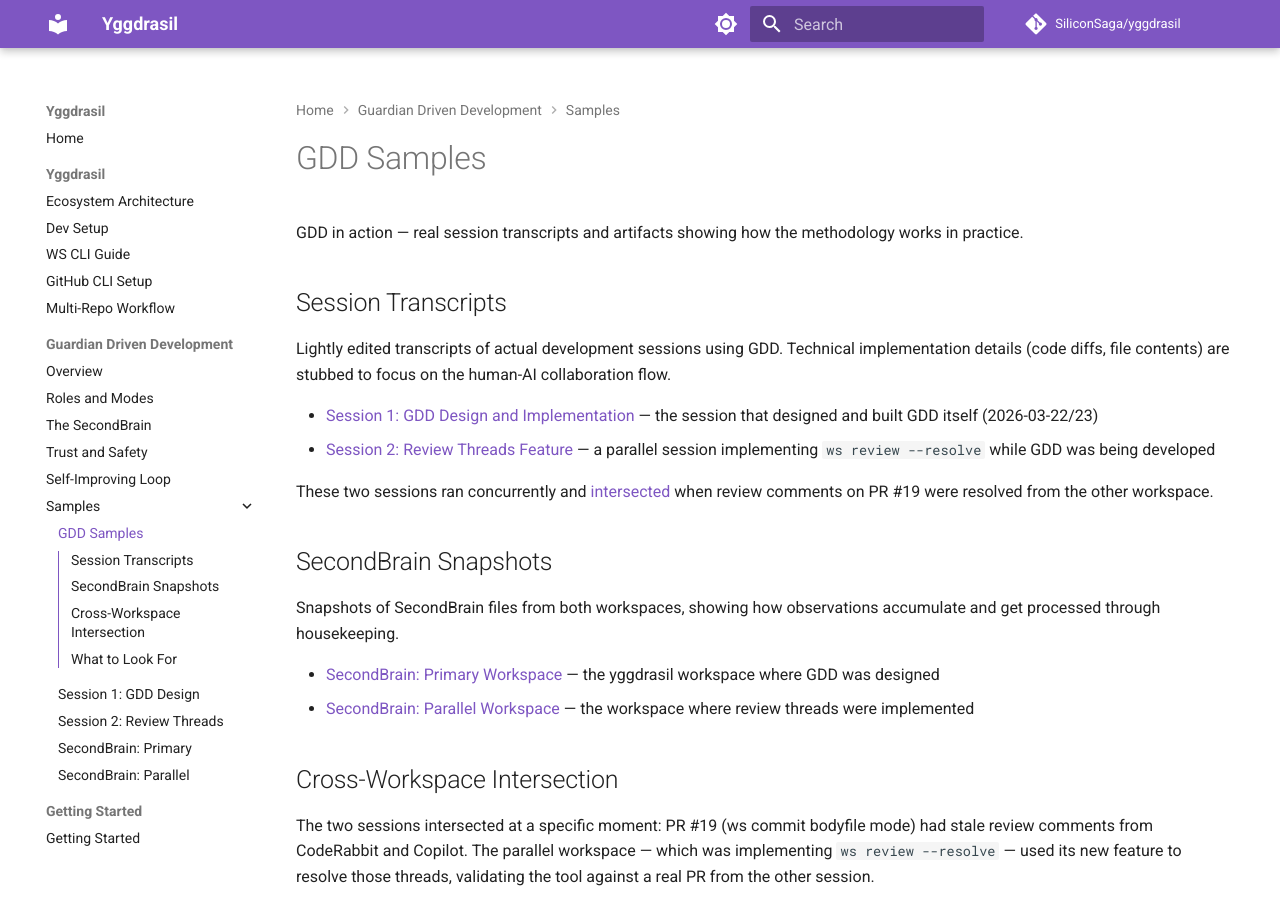
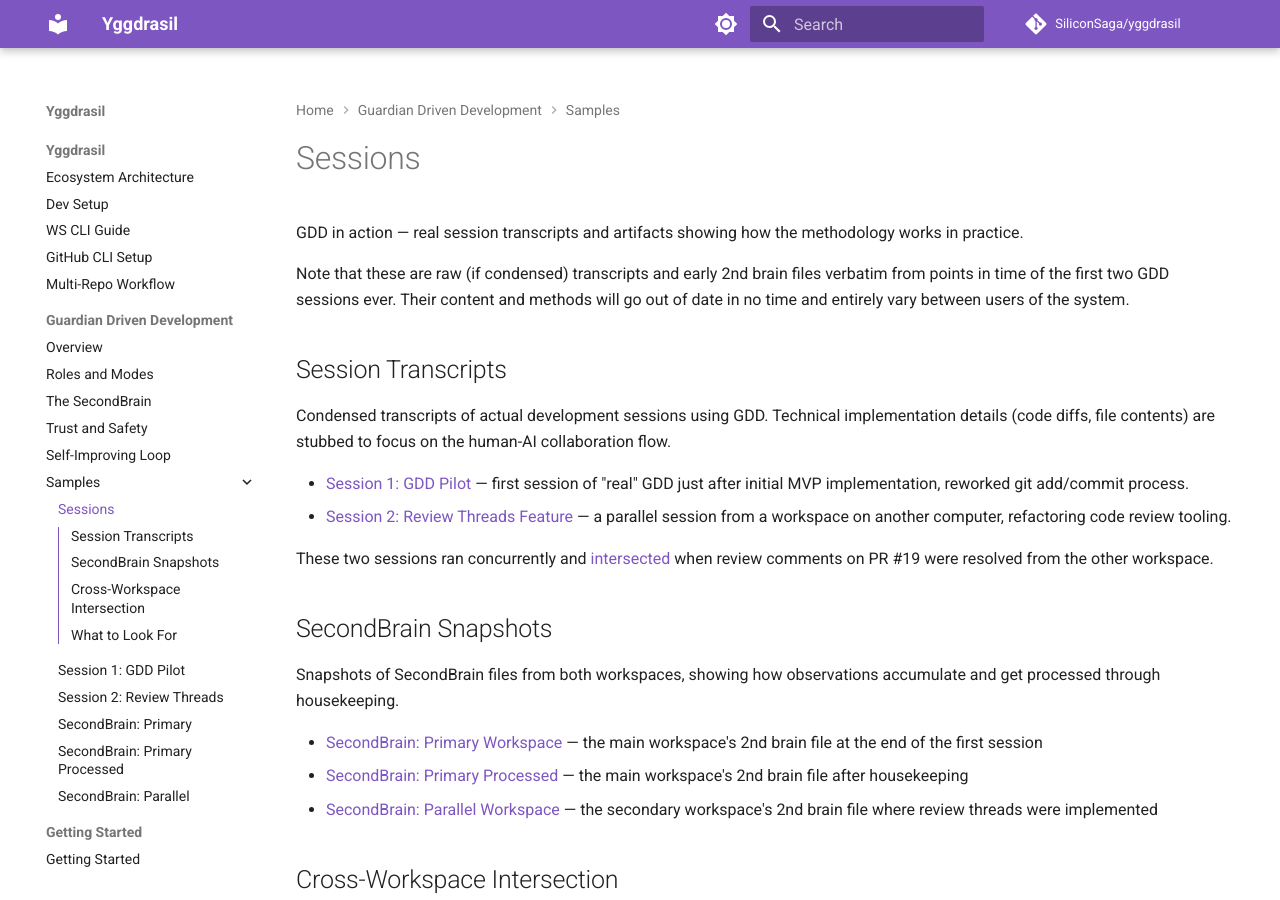
Before and after one commit to SiliconSaga/yggdrasil, an MkDocs documentation site: the page built from docs/gdd/samples/index.md, in a window 1280 px wide and 900 px high. Built offline with MkDocs 1.6.1 and Material for MkDocs 9.7.7, drawn with Linux system fonts in a browser that asks for light colours; comment, search, counter and statistics services are not loaded.

Commit message:
docs: rename session 1 to GDD Pilot, add secondbrain-processed placeholder
Rename session-1-gdd-design.md to session-1-gdd-pilot.md to reflect that
it covers the first real GDD session post-MVP. Add placeholder for the
post-housekeeping SecondBrain snapshot. Update nav and index links.

Co-Authored-By: Claude Opus 4.6 <noreply@anthropic.com>

```diff
--- a/docs/gdd/samples/index.md
+++ b/docs/gdd/samples/index.md
@@ -1,13 +1,15 @@
-# GDD Samples
+# Sessions
 
 GDD in action — real session transcripts and artifacts showing how the methodology works in practice.
 
+Note that these are raw (if condensed) transcripts and early 2nd brain files verbatim from points in time of the first two GDD sessions ever. Their content and methods will go out of date in no time and entirely vary between users of the system.
+
 ## Session Transcripts
 
-Lightly edited transcripts of actual development sessions using GDD. Technical implementation details (code diffs, file contents) are stubbed to focus on the human-AI collaboration flow.
+Condensed transcripts of actual development sessions using GDD. Technical implementation details (code diffs, file contents) are stubbed to focus on the human-AI collaboration flow.
 
-- [Session 1: GDD Design and Implementation](session-1-gdd-design.md) — the session that designed and built GDD itself (2026-03-22/23)
-- [Session 2: Review Threads Feature](session-2-review-threads.md) — a parallel session implementing `ws review --resolve` while GDD was being developed
+- [Session 1: GDD Pilot](session-1-gdd-pilot.md) — first session of "real" GDD just after initial MVP implementation, reworked git add/commit process.
+- [Session 2: Review Threads Feature](session-2-review-threads.md) — a parallel session from a workspace on another computer, refactoring code review tooling.
 
 These two sessions ran concurrently and [intersected](#cross-workspace-intersection) when review comments on PR #19 were resolved from the other workspace.
 
@@ -15,8 +17,9 @@ These two sessions ran concurrently and [intersected](#cross-workspace-intersect
 
 Snapshots of SecondBrain files from both workspaces, showing how observations accumulate and get processed through housekeeping.
 
-- [SecondBrain: Primary Workspace](secondbrain-primary.md) — the yggdrasil workspace where GDD was designed
-- [SecondBrain: Parallel Workspace](secondbrain-parallel.md) — the workspace where review threads were implemented
+- [SecondBrain: Primary Workspace](secondbrain-primary.md) — the main workspace's 2nd brain file at the end of the first session
+- [SecondBrain: Primary Processed](secondbrain-processed.md) — the main workspace's 2nd brain file after housekeeping
+- [SecondBrain: Parallel Workspace](secondbrain-parallel.md) — the secondary workspace's 2nd brain file where review threads were implemented
 
 ## Cross-Workspace Intersection
 
--- a/mkdocs.yml
+++ b/mkdocs.yml
@@ -63,9 +63,10 @@ nav:
     - Self-Improving Loop: gdd/self-improving-loop.md
     - Samples:
       - gdd/samples/index.md
-      - "Session 1: GDD Design": gdd/samples/session-1-gdd-design.md
+      - "Session 1: GDD Pilot": gdd/samples/session-1-gdd-pilot.md
       - "Session 2: Review Threads": gdd/samples/session-2-review-threads.md
       - "SecondBrain: Primary": gdd/samples/secondbrain-primary.md
+      - "SecondBrain: Primary Processed": gdd/samples/secondbrain-processed.md
       - "SecondBrain: Parallel": gdd/samples/secondbrain-parallel.md
   - Getting Started:
     - getting-started/index.md
```
Also changed, not shown: docs/gdd/samples/secondbrain-processed.md (added, +7 -0 lines), docs/gdd/samples/session-1-gdd-pilot.md (renamed from docs/gdd/samples/session-1-gdd-design.md, +1 -1 lines).
